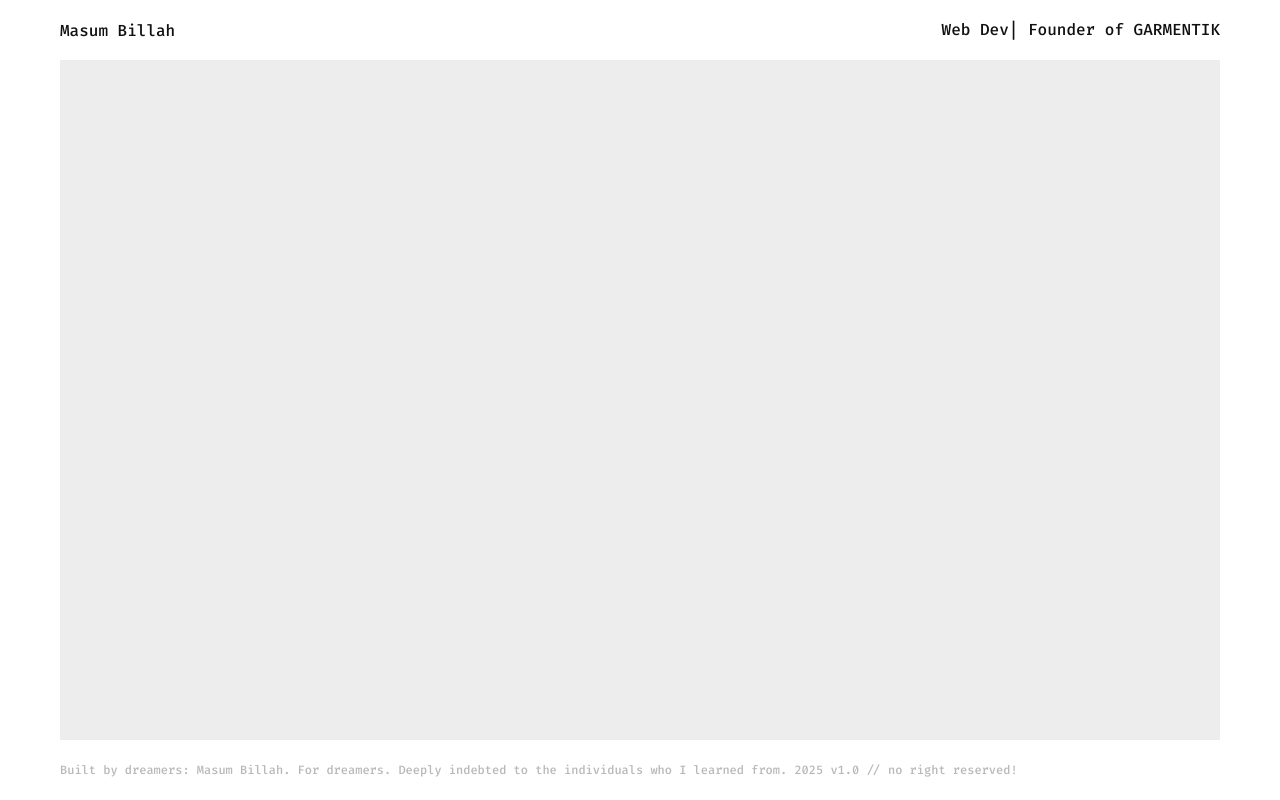
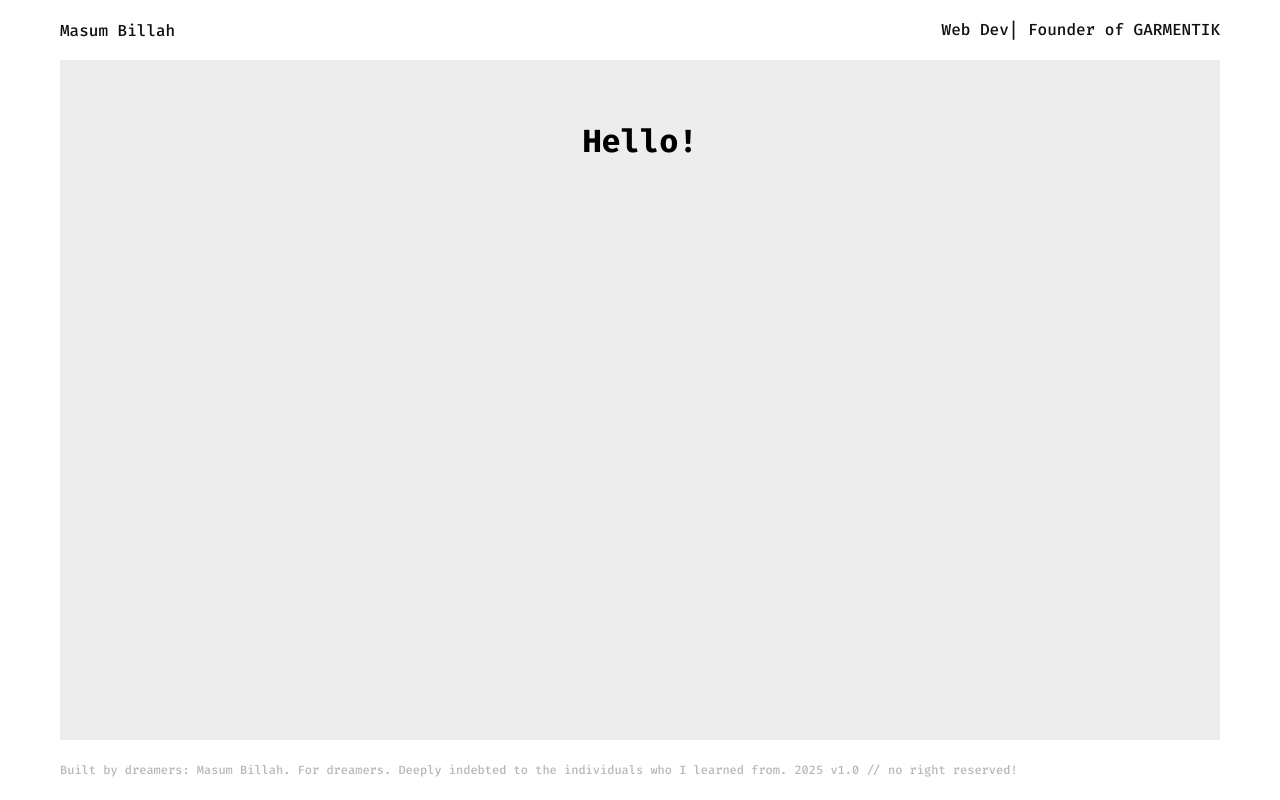
Before and after one commit to billahdotdev/billah, a React (Vite) app: page / in a window 1280 px wide. Built offline with nearby package versions, Linux system fonts and the light colour scheme.

Commit message:
Commited

```diff
--- a/src/App.jsx
+++ b/src/App.jsx
@@ -1,11 +1,14 @@
 import React from 'react';
 import LayoutWrapper from './components/LayoutWrapper';
 import PenWrapper from './components/PenWrapper';
+import Component from './components/Component';
 
 const App = () => {
     return (
         <LayoutWrapper>
-            <PenWrapper></PenWrapper>
+            <PenWrapper>
+                <Component />
+            </PenWrapper>
         </LayoutWrapper>
     );
 };
--- /dev/null
+++ b/src/components/Component.jsx
@@ -0,0 +1,11 @@
+import '../styles/Component.css';
+const Component = ({ children }) => {
+  return (
+      <>
+      <div className="hello"><h1>Hello!</h1></div>
+
+      </>
+  );
+};
+
+export default Component;
--- a/src/main.jsx
+++ b/src/main.jsx
@@ -1,7 +1,7 @@
 import React from 'react';
 import ReactDOM from 'react-dom/client';
 import App from './App';
-import './styles/layoutWrapper.css'; // Global styles
+import './styles/layoutWrapper.css';
 
 ReactDOM.createRoot(document.getElementById('root')).render(
     <React.StrictMode>
--- /dev/null
+++ b/src/styles/Component.css
@@ -0,0 +1,6 @@
+.hello {
+  text-align: center;
+  align-items: center;
+  align-self: center;
+
+}
```
